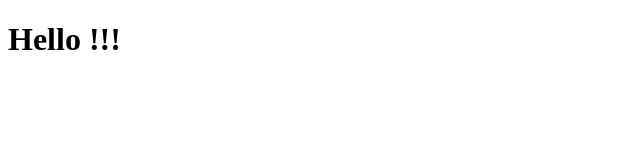
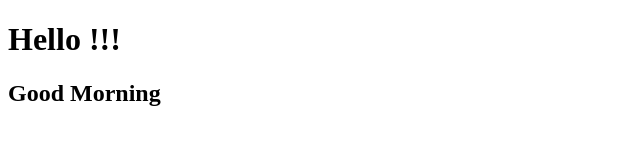
Before and after one commit to Senindu14/demo1, a plain HTML site: page index.html in a window 1280 px wide. Shown: the whole page, without its empty margins (0-640 px from the left). Drawn offline with Linux system fonts and the light colour scheme.

Commit message:
second commit

```diff
--- a/index.html
+++ b/index.html
@@ -9,7 +9,7 @@
 
     <h1> Hello !!!</h1>
 
-
+    <h2>Good Morning</h2>
 
 </body>
 </html>
--- /dev/null
+++ b/style.css
@@ -0,0 +1,9 @@
+h1{
+    background-color: black;
+    color: green;
+}
+
+h2{
+    background-color: yellow;
+    color: red;
+}
```
